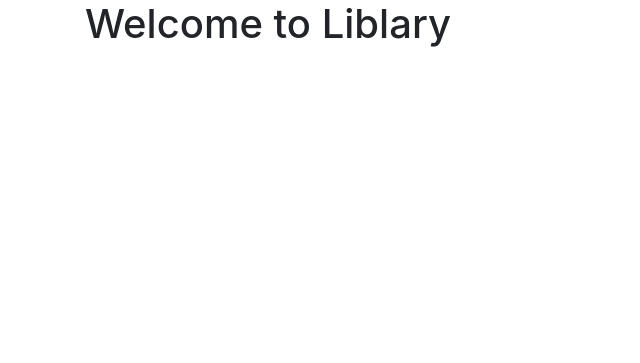
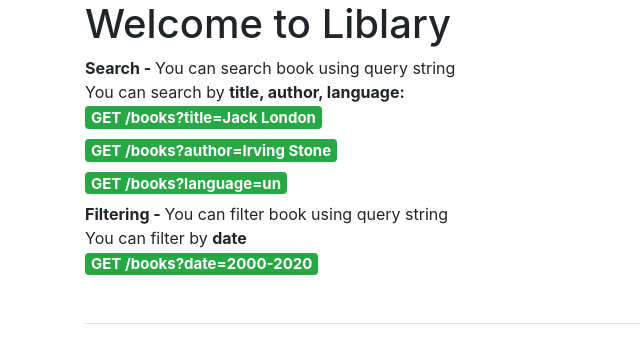
Before and after one commit to Brainisthekey/Flask-Library-Application, a Flask app: page /books in a window 1280 px wide. Shown: the part 56-419 px from the top of the page, without its empty margins (0-640 px from the left). Run offline with Flask 2, Linux system fonts and the light colour scheme; some libraries are stand-ins or nearby versions.

Commit message:
feat:added some documentation for REST API, but not sure about correctness

```diff
--- a/templates/search_by_query.html
+++ b/templates/search_by_query.html
@@ -2,7 +2,16 @@
 
 {% block content %}
     <h1>{% block title %} Welcome to Liblary {% endblock %}</h1>
-
+    <strong>Search - </strong> You can search book using query string<br>
+    You can search by <strong>title, author, language:</strong>
+    <h5><span class="badge badge-success">GET /books?title=Jack London</span></h5>
+    <h5><span class="badge badge-success">GET /books?author=Irving Stone</span></h5>
+    <h5><span class="badge badge-success">GET /books?language=un</span></h5>
+    <strong>Filtering - </strong> You can filter book using query string<br>
+    You can filter by <strong>date</strong>
+    <h5><span class="badge badge-success">GET /books?date=2000-2020</span></h5>
+    <br>
+    <hr>
     {% for book in Libraries %}
         <a href="#">
             <h2>{{ book['title'] }}</h2>
```
Also changed, not shown: db/database.db.
